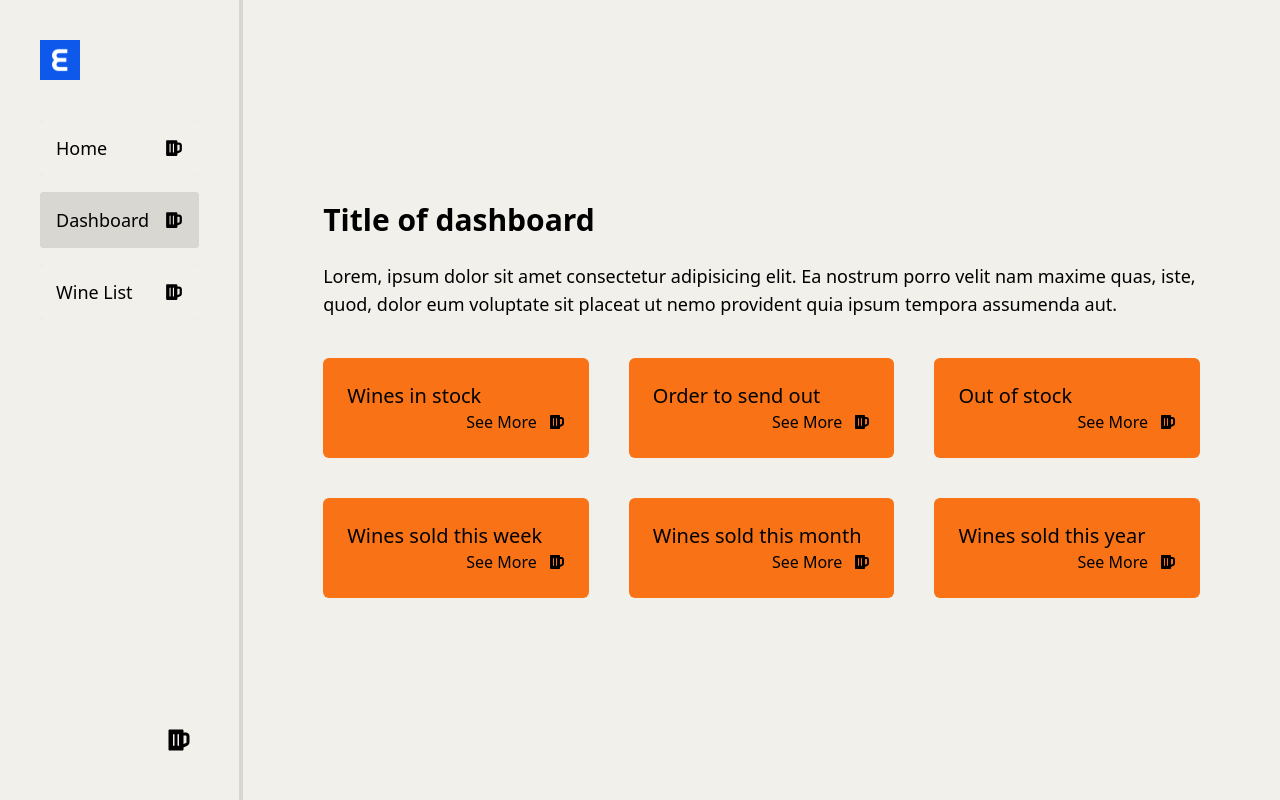
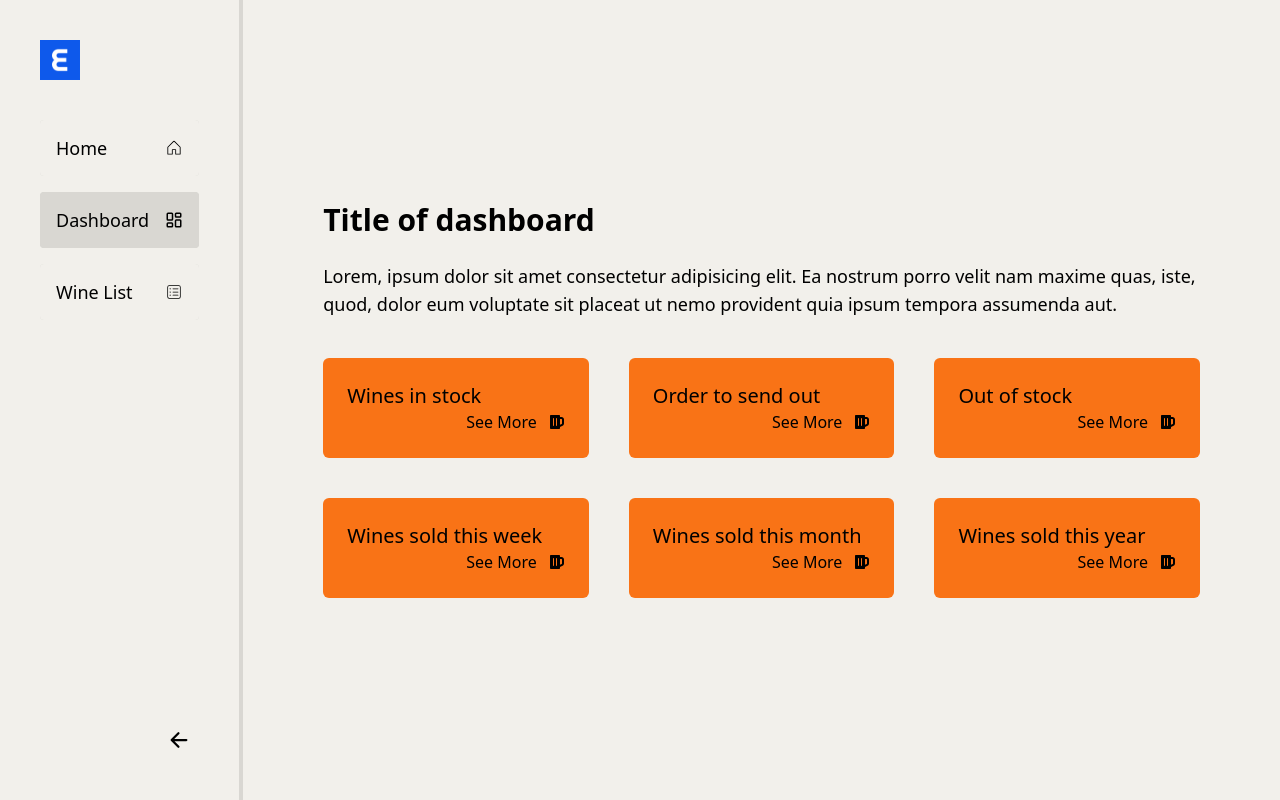
Before and after one commit to Fr3nk21/the-wine-database, a React (Vite) app: page /dashboard in a window 1280 px wide. Built offline with nearby package versions, Linux system fonts and the light colour scheme.

Commit message:
Sidebar Icons adjustments

```diff
--- a/src/components/Sidebar.tsx
+++ b/src/components/Sidebar.tsx
@@ -1,4 +1,8 @@
 import { FaBeer } from 'react-icons/fa';
+import { PiHouseLight } from 'react-icons/pi';
+import { LuLayoutDashboard } from 'react-icons/lu';
+import { CiViewList } from 'react-icons/ci';
+import { IoArrowForwardOutline, IoArrowBackOutline } from 'react-icons/io5';
 import { useLocation } from 'react-router-dom';
 import logo from '../assets/logo.png';
 import { useState } from 'react';
@@ -12,7 +16,7 @@ function Sidebar() {
 
   return (
     <div
-      className={`flex flex-col border-r-4 border-color2 bg-color1 p-10 transition-all duration-300 ${isOpen ? 'w-96' : 'w-40'}`}
+      className={`flex flex-col border-r-4 border-color2 bg-color1 p-10 transition-all duration-300 ${isOpen ? 'w-96' : 'w-20'}`}
     >
       {isOpen ? (
         <ul>
@@ -25,7 +29,7 @@ function Sidebar() {
               className={`flex h-14 w-full flex-row items-center justify-between gap-4 rounded p-4 text-lg font-normal hover:bg-color2 ${isActive('/') ? 'bg-color2' : 'bg-color1'}`}
             >
               Home
-              <FaBeer />
+              <PiHouseLight />
             </a>
           </li>
           <li className="flex flex-row items-center justify-between mb-4 rounded bg-color2 active:bg-color4">
@@ -34,7 +38,7 @@ function Sidebar() {
               className={`flex h-14 w-full flex-row items-center justify-between gap-4 rounded p-4 text-lg font-normal hover:bg-color2 ${isActive('/dashboard') ? 'bg-color2' : 'bg-color1'}`}
             >
               Dashboard
-              <FaBeer />
+              <LuLayoutDashboard />
             </a>
           </li>
           <li className="flex flex-row items-center justify-between mb-4 rounded bg-color2 active:bg-color4">
@@ -43,7 +47,7 @@ function Sidebar() {
               className={`flex h-14 w-full flex-row items-center justify-between gap-4 rounded p-4 text-lg font-normal hover:bg-color2 ${isActive('/wine-list') ? 'bg-color2' : 'bg-color1'}`}
             >
               Wine List
-              <FaBeer />
+              <CiViewList />
             </a>
           </li>
         </ul>
@@ -57,7 +61,7 @@ function Sidebar() {
               href="http://localhost:5173/"
               className={`flex h-14 w-full flex-row items-center justify-between gap-4 rounded p-4 text-lg font-normal hover:bg-color2 ${isActive('/') ? 'bg-color2' : 'bg-color1'}`}
             >
-              <FaBeer />
+              <PiHouseLight />
             </a>
           </li>
           <li className="flex flex-row items-center justify-between mb-4 rounded bg-color2 active:bg-color4">
@@ -65,7 +69,7 @@ function Sidebar() {
               href="http://localhost:5173/dashboard"
               className={`flex h-14 w-full flex-row items-center justify-between gap-4 rounded p-4 text-lg font-normal hover:bg-color2 ${isActive('/dashboard') ? 'bg-color2' : 'bg-color1'}`}
             >
-              <FaBeer />
+              <LuLayoutDashboard />
             </a>
           </li>
           <li className="flex flex-row items-center justify-between mb-4 rounded bg-color2 active:bg-color4">
@@ -73,7 +77,7 @@ function Sidebar() {
               href="http://localhost:5173/wine-list"
               className={`flex h-14 w-full flex-row items-center justify-between gap-4 rounded p-4 text-lg font-normal hover:bg-color2 ${isActive('/wine-list') ? 'bg-color2' : 'bg-color1'}`}
             >
-              <FaBeer />
+              <CiViewList />
             </a>
           </li>
         </ul>
@@ -86,9 +90,9 @@ function Sidebar() {
         aria-label={isOpen ? 'Close sidebar' : 'Open sidebar'}
       >
         {isOpen ? (
-          <FaBeer className="w-6 h-6" />
+          <IoArrowBackOutline className="w-6 h-6" />
         ) : (
-          <FaBeer className="w-6 h-6" />
+          <IoArrowForwardOutline className="w-6 h-6" />
         )}
       </button>
     </div>
```
